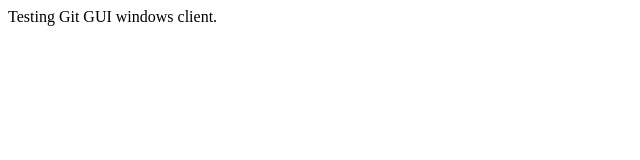
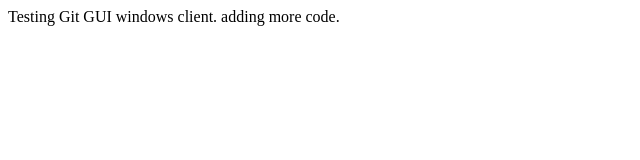
Before and after one commit to BirendraSingh/TestGithub, a plain HTML site: page WebContent/index.html in a window 1280 px wide. Shown: the whole page, without its empty margins (0-640 px from the left). Drawn offline with Linux system fonts and the light colour scheme.

Commit message:
added more code in index
index chhanges

```diff
--- a/WebContent/index.html
+++ b/WebContent/index.html
@@ -6,5 +6,6 @@
 </head>
 <body>
 	Testing Git GUI windows client.
+	adding more code.
 </body>
 </html>
```
